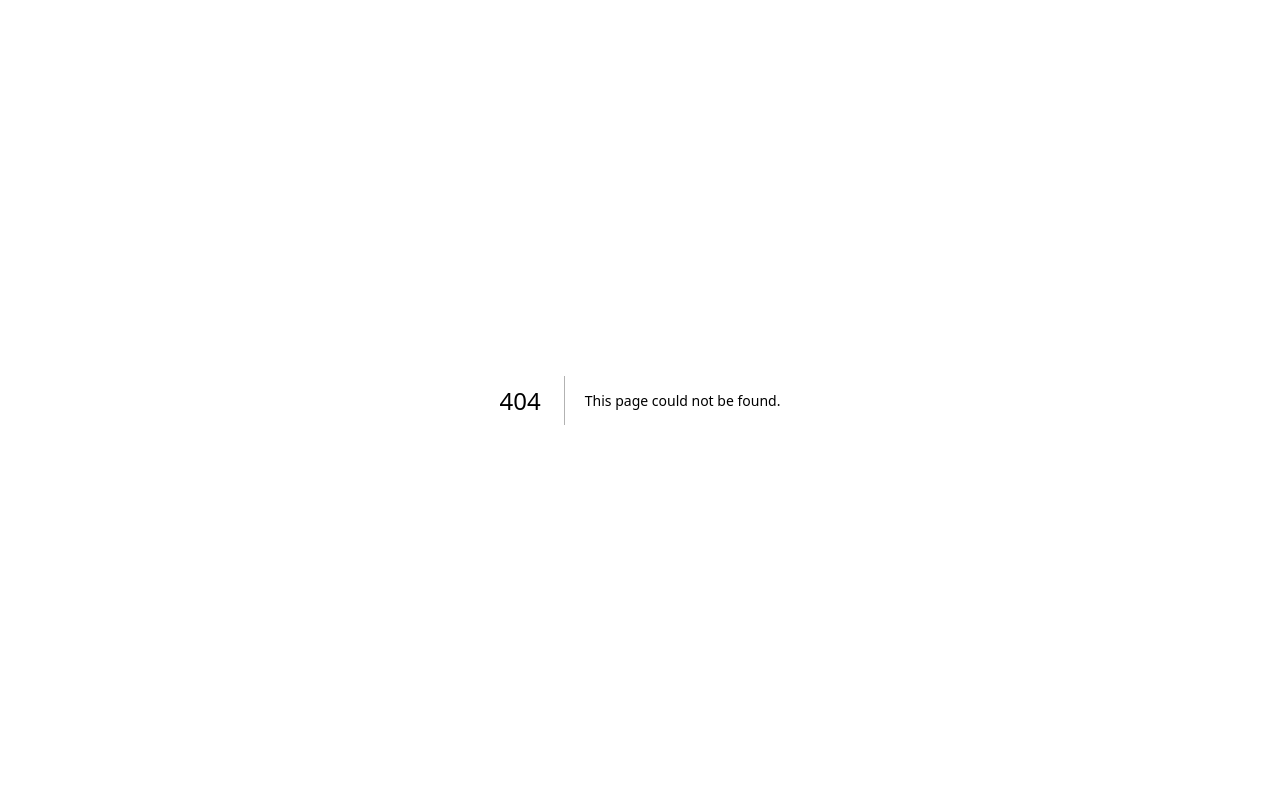
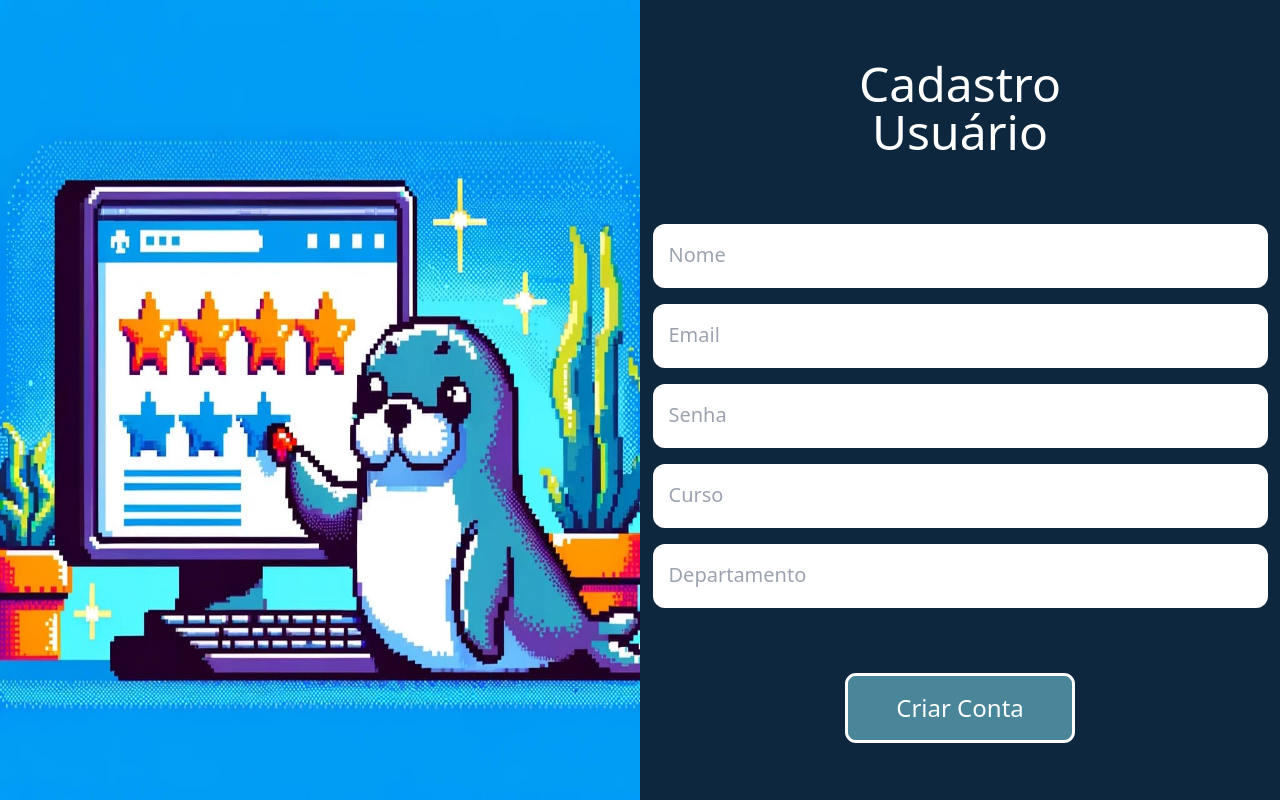
Before and after one commit to WilsonSousajr/reviewing-teachers-cjr-front, a Next.js app: page / in a window 1280 px wide. Before the commit this address had no page. Built offline with nearby package versions, Linux system fonts and the light colour scheme.

Commit message:
🐛 Bug fix: added index.tsx

```diff
--- /dev/null
+++ b/src/pages/index.tsx
@@ -0,0 +1,32 @@
+"use client";
+
+import Button from '@/components/Button';
+import Foca from '@/images/foca.jpg.jpg';
+import Image from 'next/image';
+
+export default function Register () {
+    return(
+        <main className="flex">
+         <div id="blank" className="w-1/2 h-screen">
+            <Image className="w-full h-full" src={Foca} alt="imagem de uma foca com computador"/>
+         </div>
+          <div className="w-1/2 h-screen text-white  bg-darkblue flex flex-col justify-evenly items-center">
+           <div className="w-1/3 h-fit">
+              <h1 className="text-5xl text-center text-white">Cadastro Usuário</h1>
+            </div>
+            <div id="user-info" className="">
+                <form className="flex flex-col">
+                    <input className="placeholder:text-xl placeholder:pl-4 my-2 py-5 pr-96 rounded-xl" placeholder="Nome"></input>
+                    <input className="placeholder:text-xl placeholder:pl-4 my-2 py-5 pr-96 rounded-xl" placeholder="Email"></input>
+                    <input className="placeholder:text-xl placeholder:pl-4 my-2 py-5 pr-96 rounded-xl" placeholder="Senha"></input>
+                    <input className="placeholder:text-xl placeholder:pl-4 my-2 py-5 pr-96 rounded-xl" placeholder="Curso"></input>
+                    <input className="placeholder:text-xl placeholder:pl-4 my-2 py-5 pr-96 rounded-xl" placeholder="Departamento"></input>
+                </form>
+            </div>
+            <div className="flex justify-center gap-10">
+            <Button>Criar Conta</Button>
+       </div>
+          </div>
+        </main>
+    );
+};
```
